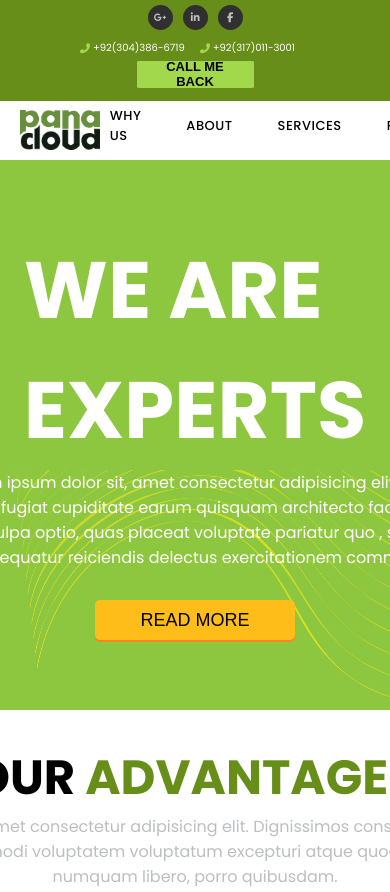
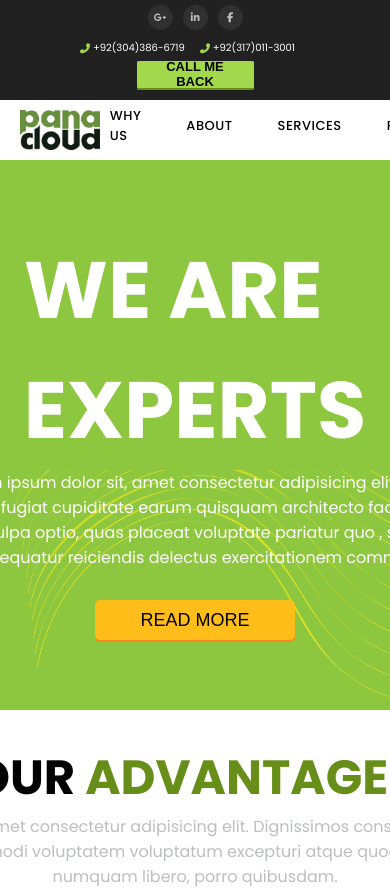
Before and after one commit to daniyalismail/Html-Css-Assignment, a plain HTML site: page Html_Css_Final_Assignment/index.html in a window 390 px wide. Shown: the top 892 px of the page. Drawn offline with Linux system fonts and the light colour scheme; a web font is replaced by a local one.

Commit message:
Update style.css

```diff
--- a/Html_Css_Final_Assignment/style.css
+++ b/Html_Css_Final_Assignment/style.css
@@ -694,14 +694,12 @@ footer{
     .left{
         justify-content: center;
         width: 100%;
-        background-color: #668E19;
         margin-right: 0px;
         margin-left: 0px;
     }
     .right{
         justify-content: center;
         width: 100%;
-        background-color: #668E19;
         margin-right: 0px;
         margin-left: 0px;
     }
```
